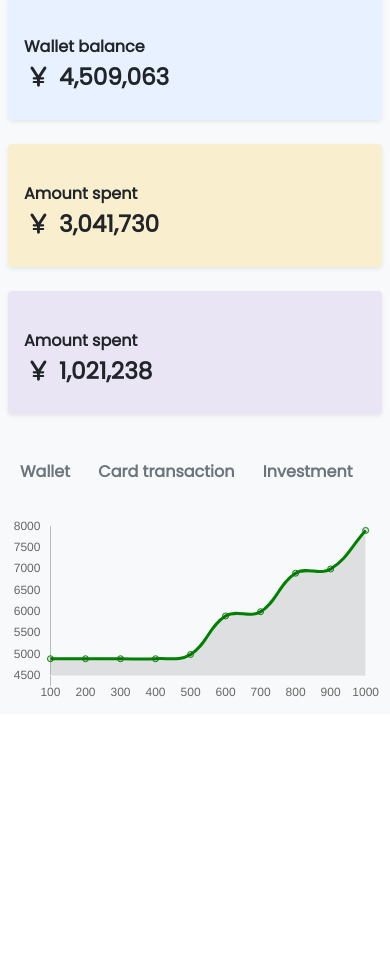
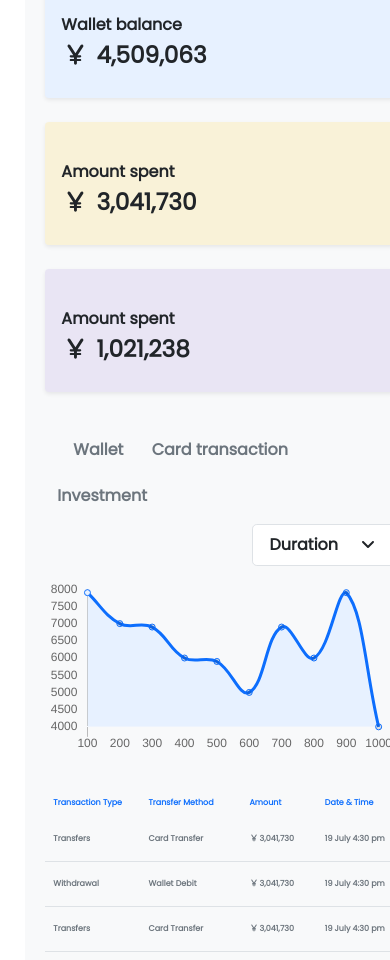
Before and after one commit to Nathaniel-Joseph/Complex-admin-panel-template, a plain HTML site: page Admin-Dashboard/index.html in a window 390 px wide. Shown: the part 260-1220 px from the top of the page. Before the commit the page ends 974 px from the top, so only its background shows below. Drawn offline with nearby package versions, Linux system fonts and the light colour scheme.

Commit message:
Worked on the responsiveness, added a table and refacteored some codes.

```diff
--- a/Admin-Dashboard/assets/dist/css/Style.css
+++ b/Admin-Dashboard/assets/dist/css/Style.css
@@ -52,21 +52,20 @@
 
 /* main */
 	main{
-		width: 55%;
-		margin-left: 6.500%;
+		margin-left: 6.500% !important;
 		height: 100% !important;
 	}
 
 	/* top cards */
-		main > .row > .col > .card-1 {
+		main > div > .row > .col > .card-1 {
 			background: #e7f1ff;
 		}
 
-		main > .row > .col > .card-2 {
-			background: #ffc1072d;
+		main > div > .row > .col > .card-2 {
+			background: #ffc10723;
 		}
 
-		main > .row > .col > .card-3 {
+		main > div > .row > .col > .card-3 {
 			background: #6e42c11c;
 		}
 	/* top cards ending */
@@ -90,6 +89,12 @@
 			border-radius: 0%;
 		}
 	/* chart link ending */
+
+	/* table */
+		main > table {
+			width: 98% !important;
+		}
+	/* table ending */
 /* main ending */
 
 /* nav */
@@ -167,6 +172,10 @@
 
 		main > .mt-4 > .row > .col-md-5 > div > button{
 			display: none;
+		}
+
+		table{
+			font-size: .5rem !important;
 		}
 	}
 
--- a/Admin-Dashboard/assets/dist/js/main.js
+++ b/Admin-Dashboard/assets/dist/js/main.js
@@ -6,8 +6,11 @@
     data: {
         labels: xValues,
         datasets: [{
-            data: [4900,4900,4900,4900,5000,5900,6000,6900,7000,7900],
-            borderColor: "green",
+            data: [7900,7000,6900,6000,5900,5000,6900,6000,7900,4000],
+            borderColor: "#0d6efd",
+            backgroundColor: [
+                "#e7f1ff",
+            ],
             fill: true
         }]
     },
--- a/Admin-Dashboard/index.html
+++ b/Admin-Dashboard/index.html
@@ -84,7 +84,8 @@
       </aside>
       <!-- sidebar ending -->
 
-      <main class="bg-light pt-3">
+      <main class="row">
+            <div class="col-md-7 bg-light">
                   <!-- navabar -->
                         <nav class="navbar navbar-expand-md navbar-light bg-transparent">
                               <div class="container-fluid">
@@ -114,7 +115,7 @@
                               </div>
 
                               <div class="col-md-6 float-end">
-                              <button class="btn btn-primary btn-lg float-end mt-4"><i class="fas fa-wallet me-2"></i> Fund wallet</button>
+                                    <button class="btn btn-primary btn-lg fs-6 float-end mt-4"><i class="fas fa-wallet me-2"></i> Fund wallet</button>
                               </div>
                         </div>
                   <!-- large text & btn ending -->
@@ -165,6 +166,7 @@
                                                       <ul class="dropdown-menu" aria-labelledby="dropdownMenuButton2">
                                                             <li><a class="dropdown-item" href="#">Daily</a></li>
                                                             <li><a class="dropdown-item" href="#">Weekly</a></li>
+                                                            <li><a class="dropdown-item" href="#">Monthly</a></li>
                                                             <li><a class="dropdown-item" href="#">Yearly</a></li>
                                                       </ul>
                                           </div>
@@ -174,6 +176,44 @@
                               <canvas id="myChart" width="100%"></canvas>
                         </div>
                   <!-- chart ending -->
+
+                  <!-- tabel -->
+                        <table class="table table-borderless m-2 mt-4 table-responsive">
+                              <thead class="text-primary">
+                                    <tr>
+                                          <th scope="col" style="width: 26%;">Transaction Type</th>
+                                          <th scope="col">Transfer Method</th>
+                                          <th scope="col">Amount</th>
+                                          <th scope="col">Date &amp; Time</th>
+                                    </tr>
+                              </thead>
+
+
+                              <tbody>
+                                    <tr class="text-muted fw-bold border-bottom">
+                                          <th scope="row" class="pt-3 pb-3">Transfers</th>
+                                          <td class="pt-3 pb-3">Card Transfer</td>
+                                          <td class="pb-3 pt-3"><i class="fas fa-yen-sign"></i>3,041,730</td>
+                                          <td class="pt-3 pb-3">19 July 4:30 pm</td>
+                                    </tr>
+
+                                    <tr class="text-muted fw-bold border-bottom">
+                                          <th scope="row" class="pb-3 pt-3">Withdrawal</th>
+                                          <td class="pt-3 pb-3">Wallet Debit</td>
+                                          <td class=" pt-3 pb-3"><i class="fas fa-yen-sign"></i>3,041,730</td>
+                                          <td class="pb-3 pt-3">19 July 4:30 pm</td>
+                                    </tr>
+
+                                    <tr class="text-muted fw-bold mt-5 border-bottom">
+                                          <th scope="row" class="pt-3 pb-3">Transfers</th>
+                                          <td class="pb-3 pt-3">Card Transfer</td>
+                                          <td class="pt-3 pb-3"><i class="fas fa-yen-sign"></i>3,041,730</td>
+                                          <td class="pb-3 pt-3">19 July 4:30 pm</td>
+                                    </tr>
+                              </tbody>
+                        </table>
+                  <!-- tabel ending -->
+            </div>
       </main>
 
 
```
Lines whose indentation alone changed are shown as unchanged.
